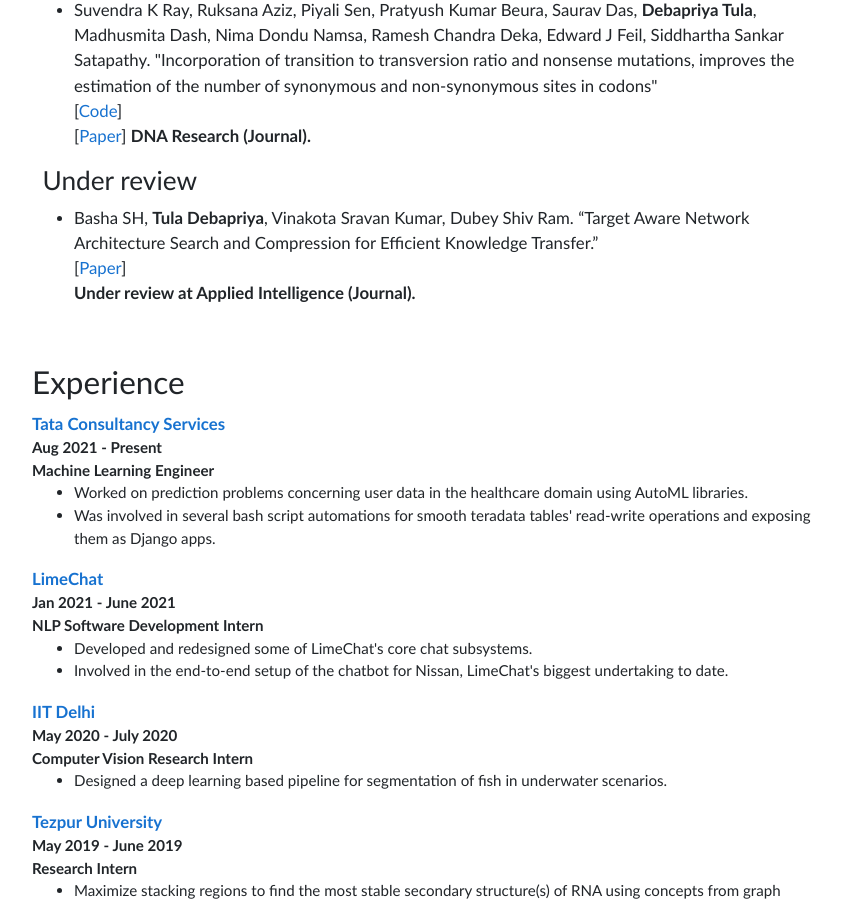
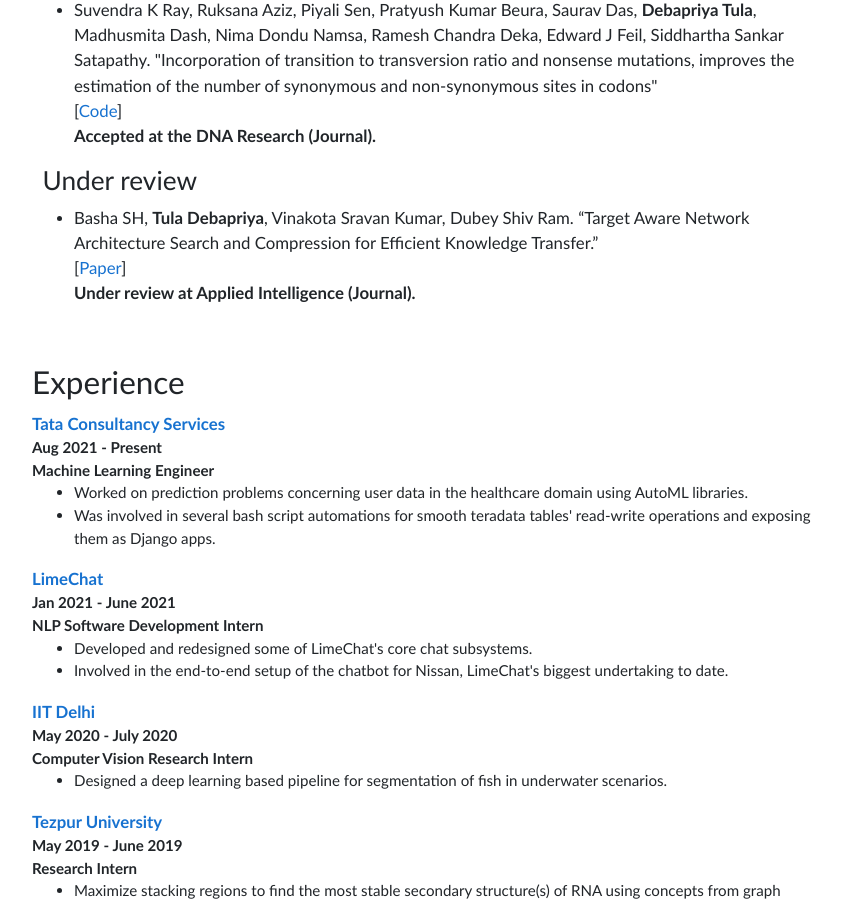
Before and after one commit to Debapriya-Tula/Debapriya-Tula.github.io, a plain HTML site: page index.html in a window 1280 px wide. Shown: the part 1560-2465 px from the top of the page, without its empty margins (209-1051 px from the left). Drawn offline with nearby package versions, Linux system fonts and the light colour scheme.

Commit message:
Revert "Update intro"
This reverts commit 933026bd1df22569e3b2f1dcae85aaa72270acbe.

```diff
--- a/index.html
+++ b/index.html
@@ -237,8 +237,7 @@
                         "Incorporation of transition to transversion ratio and nonsense mutations, improves the
                         estimation of the number of synonymous and non-synonymous sites in codons" <br>
                         [<a href="https://github.com/Debapriya-Tula/calculating_dN-dS" target="_blank">Code</a>]<br>
-                        [<a href="https://pubmed.ncbi.nlm.nih.gov/35920776/" target="_blank">Paper</a>]
-                        <span style="font-weight:1000">DNA Research (Journal).</span><br>
+                        <span style="font-weight:1000">Accepted at the DNA Research (Journal).</span><br>
                       </p>
                     </li>
 
```
